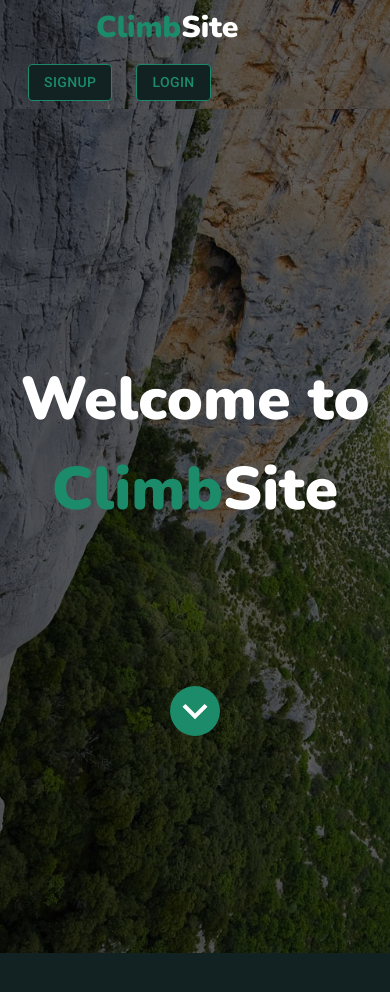
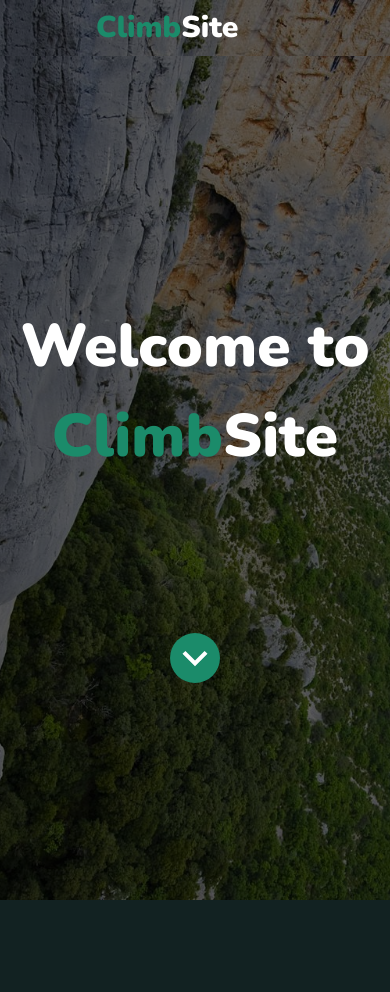
Before and after one commit to joeri2k/ClimbSite-Landing-page, a React (Create React App) app: page / in a window 390 px wide. Shown: the top 992 px of the page. Built offline with nearby package versions, Linux system fonts and the light colour scheme.

Commit message:
fixing responsiveness

```diff
--- a/src/components/Navbar.js
+++ b/src/components/Navbar.js
@@ -6,8 +6,13 @@ import Toolbar from "@mui/material/Toolbar";
 import Typography from "@mui/material/Typography";
 import GlobalStyles from "@mui/material/GlobalStyles";
 import { Link } from "react-router-dom";
+import { useMediaQuery } from "@mui/material";
+import { useTheme } from "@material-ui/core/styles";
 
 function Navbar() {
+  const theme = useTheme();
+  const isMatch = useMediaQuery(theme.breakpoints.down("xs"));
+
   return (
     <React.Fragment>
       <GlobalStyles
@@ -43,7 +48,9 @@ function Navbar() {
               </span>
             </Link>
           </Typography>
-
+          {isMatch ? (
+            <div></div>
+          ) : (
             <nav>
               <Link to="/signup">
                 <Button
@@ -72,6 +79,7 @@ function Navbar() {
                 </Button>
               </Link>
             </nav>
+          )}
         </Toolbar>
       </AppBar>
     </React.Fragment>
```
Lines whose indentation alone changed are shown as unchanged.
